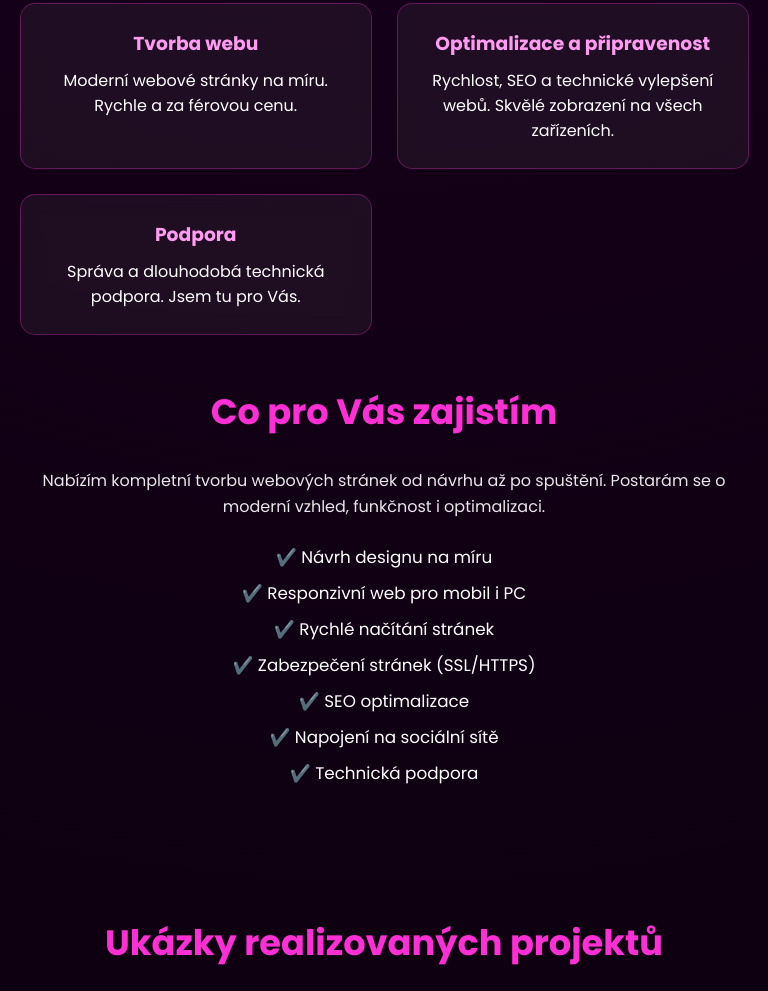
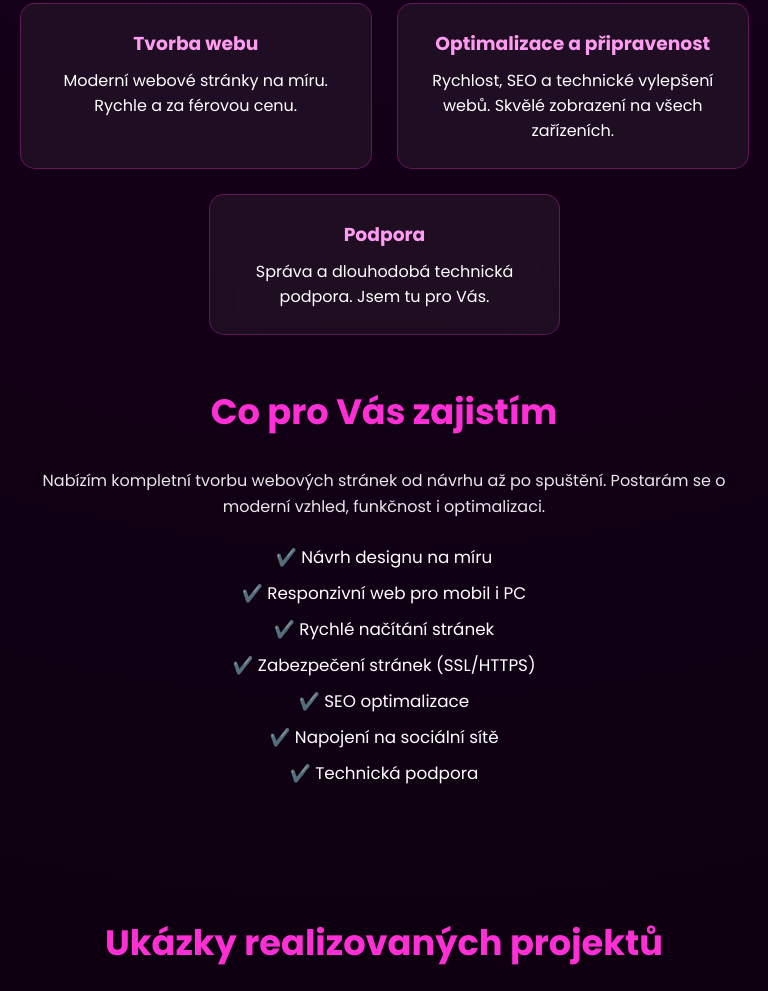
Before and after one commit to ZajaIT/zajait, a plain HTML site: page index.html in a window 768 px wide. Shown: the part 762-1753 px from the top of the page. Drawn offline with Linux system fonts and the light colour scheme.

Commit message:
Update index.html

```diff
--- a/index.html
+++ b/index.html
@@ -194,6 +194,21 @@ html {
     .grid{
         grid-template-columns:1fr;
     }
+}
+        /* ===== SLUŽBY – TABLET ===== */
+
+@media (min-width: 701px) and (max-width: 900px) {
+
+    .services {
+        grid-template-columns: repeat(2, minmax(0, 1fr));
+    }
+
+    .services .service-box:last-child {
+        grid-column: 1 / -1;
+        width: calc(50% - 13px);
+        justify-self: center;
+    }
+
 }
 
         /* ---------- KONTAKT ---------- */
```
